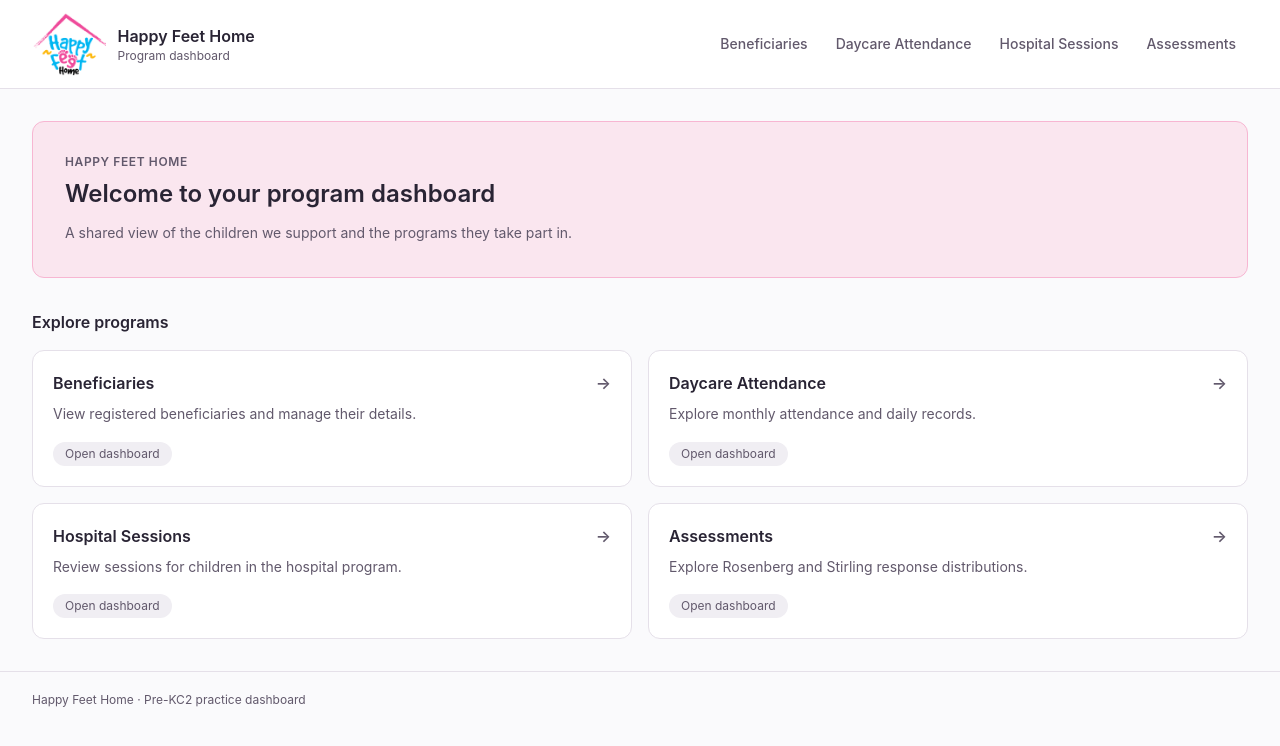
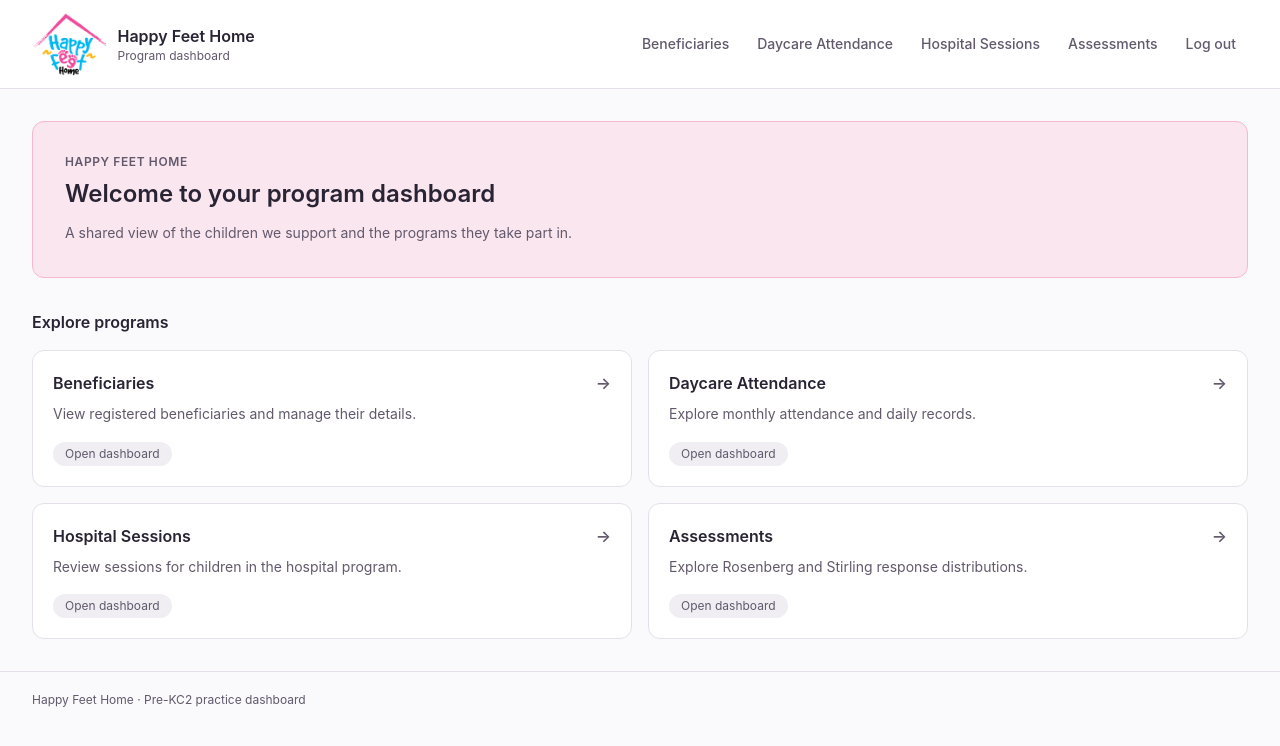
Before and after one commit to data-culture-goalkeep/pre-kc2-pilot-tanya, a Next.js app: page / in a window 1280 px wide. Shown: the top 746 px of the page. Built offline with nearby package versions, Linux system fonts and the light colour scheme.

Commit message:
Add dashboard logout button

```diff
--- a/src/components/navbar.tsx
+++ b/src/components/navbar.tsx
@@ -12,6 +12,7 @@ export function Navbar() {
   const pathname = usePathname();
   const [menuOpen, setMenuOpen] = useState(false);
   const menuButton = useRef<HTMLButtonElement>(null);
+  const showLogout = !pathname.startsWith("/login") && !pathname.startsWith("/reset-password") && !pathname.startsWith("/auth/");
 
   return (
     <header className="border-b border-border bg-card" onKeyDown={(event) => {
@@ -47,6 +48,13 @@ export function Navbar() {
                 </li>
               );
             })}
+            {showLogout ? <li>
+              <form action="/auth/sign-out" method="post">
+                <button type="submit" onClick={() => setMenuOpen(false)} className="flex min-h-11 items-center rounded-lg px-3 py-2 text-sm font-medium text-muted-foreground transition-colors hover:bg-brand-light-blue hover:text-foreground motion-reduce:transition-none">
+                  Log out
+                </button>
+              </form>
+            </li> : null}
           </ul>
         </nav>
       </div>
```
